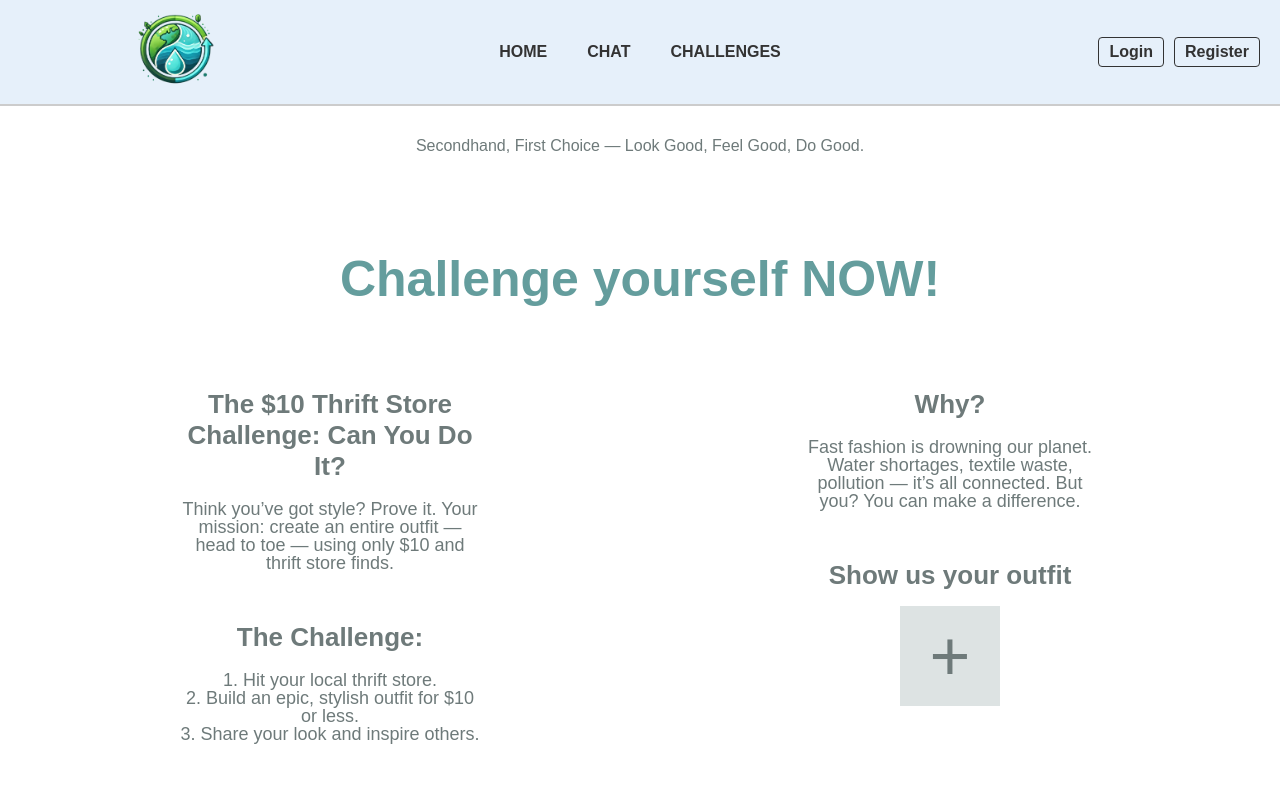
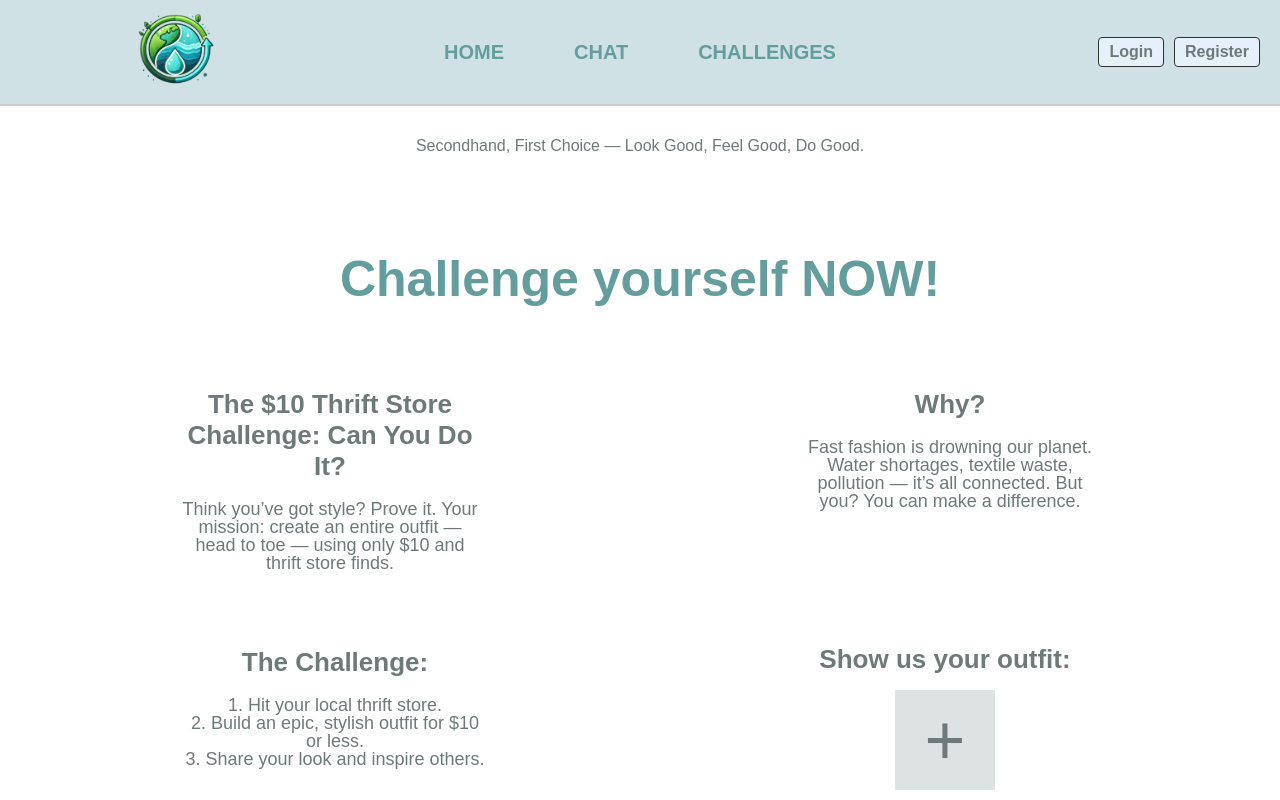
Before and after one commit to KKIvanov22/HighFive, a React (Create React App) app in the folder highfive/: page /challenges in a window 1280 px wide. Shown: the top 800 px of the page. Built offline with nearby package versions, Linux system fonts and the light colour scheme.

Commit message:
Improve design

```diff
--- a/highfive/src/App.js
+++ b/highfive/src/App.js
@@ -4,15 +4,14 @@ import { MapContainer, TileLayer, Marker, Popup } from "react-leaflet";
 import "leaflet/dist/leaflet.css";
 import L from "leaflet";
 import video from "./3.mp4";
-import "./App.css"; // Ensure App.css is imported for map styles
+import "./App.css";
 import { Routes, Route, Link, useLocation } from 'react-router-dom';
-import Challenges from './Challenges'; // Import the Challenges component
-import Chat from './chat'; // Import the Chat component
-import Login from './Login'; // Import the Login component
-import Register from './Register'; // Import the Register component
-import logo from './figma/logo.png'; // Import the logo image
+import Challenges from './Challenges';
+import Chat from './chat';
+import Login from './Login';
+import Register from './Register';
+import logo from './figma/logo.png';
 
-// Define the marker icon for the map
 const markerIcon = new L.Icon({
   iconUrl: "https://cdnjs.cloudflare.com/ajax/libs/leaflet/1.7.1/images/marker-icon.png",
   iconSize: [30, 45],
@@ -22,8 +21,8 @@ const markerIcon = new L.Icon({
 
 const tileLayerUrl = "https://{s}.basemaps.cartocdn.com/light_all/{z}/{x}/{y}.png";
 
-// List of second-hand stores
 const secondHandStores = [
+  // [Previous store list unchanged]
   { id: 1, name: "Second Hand Sofia", city: "Sofia", position: [42.6977, 23.3242] },
   { id: 2, name: "Thrift Store Plovdiv", city: "Plovdiv", position: [42.1354, 24.7453] },
   { id: 3, name: "Vintage Varna", city: "Varna", position: [43.2141, 27.9147] },
@@ -65,7 +64,6 @@ const generateStreetViewUrl = (lat, lng) => {
   return `https://www.google.com/maps/embed/v1/streetview?key=YOUR_GOOGLE_MAPS_API_KEY&location=${lat},${lng}&heading=210&pitch=10&fov=35`;
 };
 
-// BulgariaMap Component
 const BulgariaMap = () => {
   const [search, setSearch] = useState("");
   const [filterCity, setFilterCity] = useState("");
@@ -103,7 +101,7 @@ const BulgariaMap = () => {
       </div>
 
       <MapContainer
-        center={[42.7339, 25.4858]} // Adjusted to center on Bulgaria
+        center={[42.7339, 25.4858]}
         zoom={7}
         style={{ height: "400px", width: "100%", border: "1px solid #ccc", borderRadius: "8px" }}
         scrollWheelZoom={true}
@@ -151,8 +149,8 @@ const App = () => {
             <Link to="/challenges" style={styles.navLink}>CHALLENGES</Link>
           </div>
           <div style={styles.authButtons}>
-            <Link to="/login" style={styles.authButton}>Login</Link>
-            <Link to="/register" style={styles.authButton}>Register</Link>
+            <Link to="/login" style={{...styles.authButton, color: '#6E7A7A'}}>Login</Link>
+            <Link to="/register" style={{...styles.authButton, color: '#6E7A7A'}}>Register</Link>
           </div>
         </div>
       )}
@@ -161,7 +159,7 @@ const App = () => {
         <Route path="/" element={
           <>
             <div style={styles.tagline}>
-              Secondhand, First Choice - Look Good, Feel Good, Do Good.
+              <p>Secondhand, First Choice — Look Good, Feel Good, Do Good.</p>
             </div>
             <div style={styles.videoSection}>
               <ReactPlayer
@@ -219,7 +217,6 @@ const App = () => {
   );
 };
 
-// Inline CSS styles
 const styles = {
   container: {
     fontFamily: 'Arial, sans-serif',
@@ -234,7 +231,7 @@ const styles = {
     display: 'flex',
     justifyContent: 'space-between',
     alignItems: 'center',
-    backgroundColor: '#e6f0fa',
+    backgroundColor: '#CFE1E5',
     padding: '10px 20px',
     borderBottom: '2px solid #ccc',
   },
@@ -249,13 +246,13 @@ const styles = {
     flex: '2',
     display: 'flex',
     justifyContent: 'center',
-    gap: '40px', // Increased gap for more space between links
+    gap: '70px',
   },
   navLink: {
     textDecoration: 'none',
-    color: '#333',
+    color: '#649D9D',
     fontWeight: 'bold',
-    fontSize: '16px',
+    fontSize: '20px',
   },
   authButtons: {
     flex: '1',
@@ -265,7 +262,7 @@ const styles = {
   },
   authButton: {
     textDecoration: 'none',
-    color: '#333',
+    color: '#333', // This is overridden in the Link components above
     fontWeight: 'bold',
     fontSize: '16px',
     padding: '5px 10px',
@@ -274,22 +271,18 @@ const styles = {
     backgroundColor: '#e6f0fa',
   },
   tagline: {
-    fontSize: '24px',
-    fontWeight: 'bold',
-    margin: '40px 0',
-    color: '#555',
+    fontSize: '16px',
+    margin: '31px 0',
+    color: '#6E7A7A',
   },
   videoSection: {
     margin: '40px 0',
   },
-  materialsSection: {
-    margin: '40px 0',
-  },
   sectionTitle: {
-    fontSize: '20px',
+    fontSize: '18px',
     fontWeight: 'normal',
     marginBottom: '30px',
-    color: '#555',
+    color: '#6E7A7A',
   },
   materialsContainer: {
     display: 'flex',
@@ -298,26 +291,26 @@ const styles = {
     flexWrap: 'wrap',
   },
   materialCard: {
-    backgroundColor: '#b3d4d4',
+    backgroundColor: '#649D9D',
     padding: '20px',
     width: '200px',
     borderRadius: '8px',
-    textAlign: 'left',
+    textAlign: 'center',
   },
   materialTitle: {
     fontSize: '18px',
     fontWeight: 'bold',
     marginBottom: '10px',
-    color: '#333',
+    color: '#CFE1E5',
   },
   materialText: {
     fontSize: '14px',
-    color: '#333',
+    color: '#CFE1E5',
   },
   callToAction: {
     fontSize: '16px',
     margin: '40px 0',
-    color: '#555',
+    color: '#6E7A7A',
   },
 };
 
--- a/highfive/src/Challenges.js
+++ b/highfive/src/Challenges.js
@@ -1,19 +1,16 @@
 import React from 'react';
-import ReactPlayer from 'react-player'; // Import ReactPlayer
-import video from './1.mp4'; // Import the video file (ensure the file is in the correct path)
-import logo from './figma/logo.png'; // Import the logo image (ensure the file is in the correct path)
+import ReactPlayer from 'react-player';
+import video from './1.mp4';
+import logo from './figma/logo.png';
 
 function Challenges() {
-  // Define styles as JavaScript objects
   const styles = {
-    challenges: {
-      // No specific styles were applied to the root .Challenges class, so this can be empty
-    },
+    challenges: {},
     header: {
       display: 'flex',
       justifyContent: 'space-between',
       alignItems: 'center',
-      backgroundColor: '#CFE1E5', // Light green
+      backgroundColor: '#CFE1E5',
       padding: '10px 20px',
     },
     logo: {
@@ -23,180 +20,180 @@ function Challenges() {
     nav: {
       display: 'flex',
       gap: '20px',
-      justifyContent: 'center', // Center the navigation links
-      alignItems: 'center', // Align items vertically in the center
+      justifyContent: 'center',
+      alignItems: 'center',
     },
     navLink: {
       textDecoration: 'none',
-      color: '#649D9D', // Dark green for navigation links
+      color: '#649D9D',
       fontWeight: 'bold',
-      fontSize: '18px', // Bigger font size
+      fontSize: '18px',
     },
     navSpacer: {
-      width: '40px', // Spacer to balance the layout and center the nav
+      width: '40px',
     },
     subheader: {
-      backgroundColor: 'transparent', // No green background
-      textAlign: 'center', // Centered
+      backgroundColor: 'transparent',
+      textAlign: 'center',
       padding: '5px 0',
-      fontSize: '16px', // Increased font size
-      color: '#6E7A7A', // Grey for secondary text
-      marginTop: '10px', // Separate it from the navbar
+      fontSize: '16px',
+      color: '#6E7A7A',
+      marginTop: '10px',
     },
     videoSection: {
-      margin: '80px 0', // Increased margin to add more space above and below the video
+      margin: '80px 0',
     },
     videoPlayer: {
-      maxWidth: '800px', // Increased width
-      height: 'auto', // Adjust height to maintain aspect ratio
+      maxWidth: '800px',
+      height: 'auto',
       borderRadius: '8px',
       boxShadow: '0 4px 8px rgba(0, 0, 0, 0.1)',
-      margin: '0 auto', // Center the video
+      margin: '0 auto',
     },
     mainContent: {
       maxWidth: '1200px',
       margin: '0 auto',
       padding: '40px 20px',
-      textAlign: 'center', // Center the main heading
+      textAlign: 'center',
     },
     mainHeading: {
-      fontSize: '50px', // Increased font size
+      fontSize: '50px',
       fontWeight: 'bold',
-      color: '#649D9D', // Dark green for the main heading
-      marginBottom: '60px', // Increased margin to add more space below
-      textAlign: 'center', // Centered
+      color: '#649D9D',
+      marginBottom: '60px',
+      textAlign: 'center',
     },
     contentWrapper: {
       display: 'flex',
       justifyContent: 'space-between',
       gap: '40px',
-      alignItems: 'flex-start', // Align items to the top
-      marginTop: '40px', // Added margin to move the text boxes further down
+      alignItems: 'flex-start',
+      marginTop: '40px',
     },
     leftColumn: {
       flex: 1,
-      textAlign: 'center', // Center the text blocks within the column
+      textAlign: 'center',
     },
     rightColumn: {
       flex: 1,
-      textAlign: 'center', // Center the text blocks within the column
+      textAlign: 'center',
+    },
+    challengeRow: {  // New style for the row containing Challenge and Show us your outfit
+      display: 'flex',
+      justifyContent: 'space-between',
+      alignItems: 'center',
+      gap: '20px',
+      marginBottom: '50px',
     },
     textBox: {
-      marginBottom: '50px', // Vertical separation between text boxes
-      maxWidth: '300px', // Shorten the text boxes horizontally
-      marginLeft: 'auto', // Center the text box within the column
-      marginRight: 'auto', // Center the text box within the column
+      marginBottom: '50px',
+      maxWidth: '300px',
+      marginLeft: 'auto',
+      marginRight: 'auto',
     },
     textBoxLast: {
-      marginBottom: '0', // Remove margin from the last text box
+      marginBottom: '0',
     },
     textBoxHeading: {
-      fontSize: '26px', // Increased font size
+      fontSize: '26px',
       fontWeight: 'bold',
       marginBottom: '15px',
-      color: '#6E7A7A', // Grey for the heading
-      textAlign: 'center', // Center the heading
+      color: '#6E7A7A',
+      textAlign: 'center',
     },
     textBoxParagraph: {
-      fontSize: '18px', // Increased font size
-      lineHeight: 1.0, // Reduced line height to make text more "snatched"
+      fontSize: '18px',
+      lineHeight: 1.0,
       marginBottom: '15px',
-      color: '#6E7A7A', // Grey for the text
-      textAlign: 'center', // Center the text
+      color: '#6E7A7A',
+      textAlign: 'center',
     },
     textBoxList: {
       listStylePosition: 'inside',
-      fontSize: '18px', // Increased font size
-      lineHeight: 1.0, // Reduced line height to make text more "snatched"
-      paddingLeft: '0', // Remove default padding for better alignment
-      color: '#6E7A7A', // Grey for the text
-      textAlign: 'center', // Center the list
+      fontSize: '18px',
+      lineHeight: 1.0,
+      paddingLeft: '0',
+      color: '#6E7A7A',
+      textAlign: 'center',
     },
     plusIcon: {
       width: '100px',
       height: '100px',
-      backgroundColor: '#DDE3E3', // Dark green for the plus icon background
+      backgroundColor: '#DDE3E3',
       display: 'flex',
       justifyContent: 'center',
       alignItems: 'center',
       fontSize: '70px',
-      color: '#6E7A7A', // Grey for the plus icon
+      color: '#6E7A7A',
       margin: '0 auto',
     },
     footerQuestion: {
-      fontSize: '26px', // Increased font size
+      fontSize: '26px',
       fontWeight: 'bold',
       marginTop: '40px',
-      textAlign: 'center', // Centered
-      color: '#649D9D', // Dark green
+      textAlign: 'center',
+      color: '#649D9D',
     },
   };
 
   return (
     <div style={styles.challenges}>
-
-      {/* Subheader - Positioned below the navbar, outside the green rectangle */}
       <div style={styles.subheader}>
         <p>Secondhand, First Choice — Look Good, Feel Good, Do Good.</p>
       </div>
 
-      {/* Main Content */}
       <main style={styles.mainContent}>
         <h1 style={styles.mainHeading}>Challenge yourself NOW!</h1>
         <div style={styles.contentWrapper}>
           {/* Left Column */}
           <div style={styles.leftColumn}>
-            {/* Text Box 1: Challenge Title and Description */}
             <div style={styles.textBox}>
               <h2 style={styles.textBoxHeading}>The $10 Thrift Store Challenge: Can You Do It?</h2>
               <p style={styles.textBoxParagraph}>
                 Think you’ve got style? Prove it. Your mission: create an entire outfit — head to toe — using only $10 and thrift store finds.
               </p>
             </div>
-
-            {/* Text Box 2: The Challenge Steps */}
-            <div style={{ ...styles.textBox, ...styles.textBoxLast }}>
-              <h2 style={styles.textBoxHeading}>The Challenge:</h2>
-              <ol style={styles.textBoxList}>
-                <li>Hit your local thrift store.</li>
-                <li>Build an epic, stylish outfit for $10 or less.</li>
-                <li>Share your look and inspire others.</li>
-              </ol>
-            </div>
           </div>
 
           {/* Right Column */}
           <div style={styles.rightColumn}>
-            {/* Text Box 3: Why Section */}
             <div style={styles.textBox}>
               <h2 style={styles.textBoxHeading}>Why?</h2>
               <p style={styles.textBoxParagraph}>
                 Fast fashion is drowning our planet. Water shortages, textile waste, pollution — it’s all connected. But you? You can make a difference.
               </p>
             </div>
-
-            {/* Text Box 4: Show Us Your Outfit */}
-            <div style={{ ...styles.textBox, ...styles.textBoxLast }}>
-              <h2 style={styles.textBoxHeading}>Show us your outfit</h2>
-              <div style={styles.plusIcon}>+</div>
-            </div>
           </div>
         </div>
 
-        {/* Video Section - Moved to below the challenges, before the footer question */}
+        {/* New Row for Challenge and Show us your outfit */}
+        <div style={styles.challengeRow}>
+          <div style={{ ...styles.textBox, flex: 1 }}>
+            <h2 style={styles.textBoxHeading}>The Challenge:</h2>
+            <ol style={styles.textBoxList}>
+              <li>Hit your local thrift store.</li>
+              <li>Build an epic, stylish outfit for $10 or less.</li>
+              <li>Share your look and inspire others.</li>
+            </ol>
+          </div>
+          <div style={{ ...styles.textBox, flex: 1 }}>
+            <h2 style={styles.textBoxHeading}>Show us your outfit:</h2>
+            <div style={styles.plusIcon}>+</div>
+          </div>
+        </div>
+
         <div style={styles.videoSection}>
           <ReactPlayer
             url={video}
             playing={true}
             loop={true}
             muted={true}
-            width="80%" // Increased width
-            height="auto" // Adjust height to maintain aspect ratio
+            width="80%"
+            height="auto"
             style={styles.videoPlayer}
           />
         </div>
 
-        {/* Footer Question */}
         <p style={styles.footerQuestion}>
           Are you bold enough to prove fashion doesn’t have to cost the earth — or your wallet?
         </p>
--- a/highfive/src/Login.jsx
+++ b/highfive/src/Login.jsx
@@ -4,8 +4,8 @@ import styled from 'styled-components';
 import axios from 'axios';
 
 const Container = styled.div`
-  position: relative; /* Added for logo positioning */
-  background: #CFE1E5; // Changed background color
+  position: relative;
+  background: #CFE1E5;
   min-height: 100vh;
   display: flex;
   justify-content: center;
@@ -30,17 +30,18 @@ const Card = styled.div`
 `;
 
 const Title = styled.h2`
-  color: #2d3436;
+  color: #6E7A7A; // Changed from #2d3436 to #6E7A7A
   margin-bottom: 20px;
 `;
 
 const Input = styled.input`
   width: 100%;
-  padding: 10px;
+  padding: 12px;
   margin-bottom: 15px;
   border: 1px solid #ccc;
   border-radius: 4px;
   font-size: 1rem;
+  box-sizing: border-box;
   &:focus {
     border-color: #74b9ff;
     outline: none;
@@ -49,7 +50,7 @@ const Input = styled.input`
 
 const Button = styled.button`
   width: 100%;
-  padding: 10px;
+  padding: 12px;
   background-color: #649D9D;
   color: white;
   border: none;
@@ -57,6 +58,7 @@ const Button = styled.button`
   font-size: 1rem;
   cursor: pointer;
   margin-top: 10px;
+  box-sizing: border-box;
   &:hover {
     background-color: #5A8C8C;
   }
--- a/highfive/src/Register.jsx
+++ b/highfive/src/Register.jsx
@@ -4,8 +4,8 @@ import styled from 'styled-components';
 import axios from 'axios';
 
 const Container = styled.div`
-  position: relative; /* Added for logo positioning */
-  background: #CFE1E5; // Changed background color
+  position: relative;
+  background: #CFE1E5;
   min-height: 100vh;
   display: flex;
   justify-content: center;
@@ -30,17 +30,18 @@ const Card = styled.div`
 `;
 
 const Title = styled.h2`
-  color: #2d3436;
+  color: #6E7A7A; // Changed from #2d3436 to #6E7A7A
   margin-bottom: 20px;
 `;
 
 const Input = styled.input`
   width: 100%;
-  padding: 10px;
+  padding: 12px; // Increased from 10px for consistency
   margin-bottom: 15px;
   border: 1px solid #ccc;
   border-radius: 4px;
   font-size: 1rem;
+  box-sizing: border-box; // Added for consistent sizing
   &:focus {
     border-color: #74b9ff;
     outline: none;
@@ -49,7 +50,7 @@ const Input = styled.input`
 
 const Button = styled.button`
   width: 100%;
-  padding: 10px;
+  padding: 12px; // Increased from 10px to match inputs
   background-color: #649D9D;
   color: white;
   border: none;
@@ -57,6 +58,7 @@ const Button = styled.button`
   font-size: 1rem;
   cursor: pointer;
   margin-top: 10px;
+  box-sizing: border-box; // Added for consistent sizing
   &:hover {
     background-color: #5A8C8C;
   }
```
Also changed, not shown: highfive/src/chat.jsx (+6 -9 lines).
